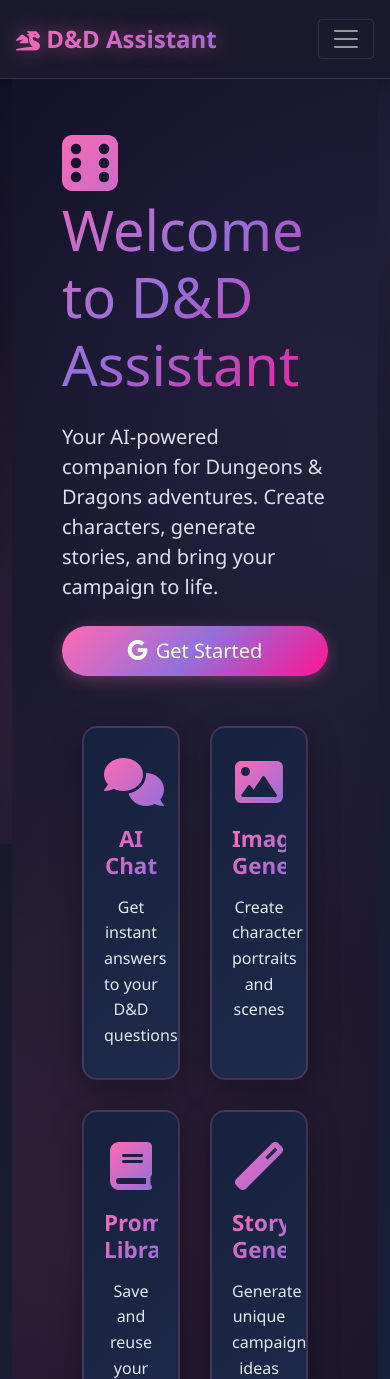
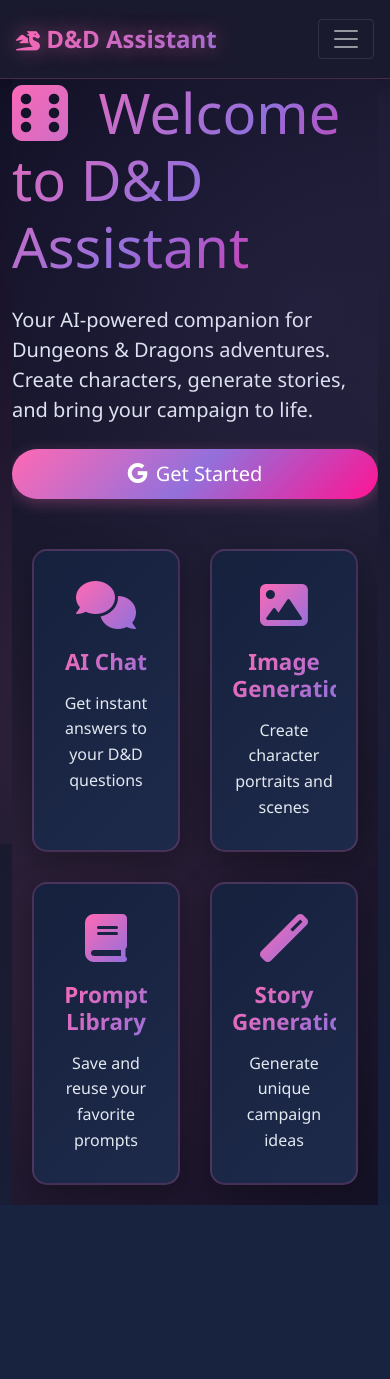
Before and after one commit to NobidoNs/JarvisDND, a Flask app: page / in a window 390 px wide. Shown: the top 1379 px of the page. After the commit the page ends 1205 px from the top, so only its background shows below. Run offline with Flask 2, Linux system fonts and the light colour scheme; parts of the project's set-up code (start-up, migrations or seed data) failed here and were passed over; some libraries are stand-ins or nearby versions.

Commit message:
Some fix

```diff
--- a/static/css/style.css
+++ b/static/css/style.css
@@ -697,6 +697,12 @@
     }
 }
 
+@media (max-width: 600px) {
+	.welcome-section {
+		padding: 0 !important;
+	}
+}
+
 @media (max-height: 600px) {
     .welcome-section h1 {
         font-size: 2rem;
```
